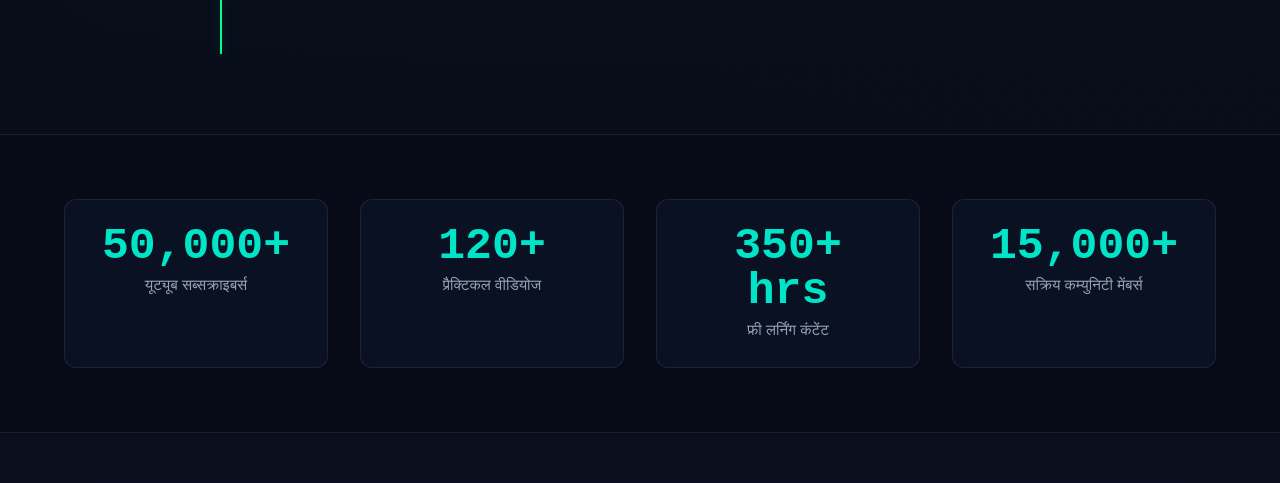
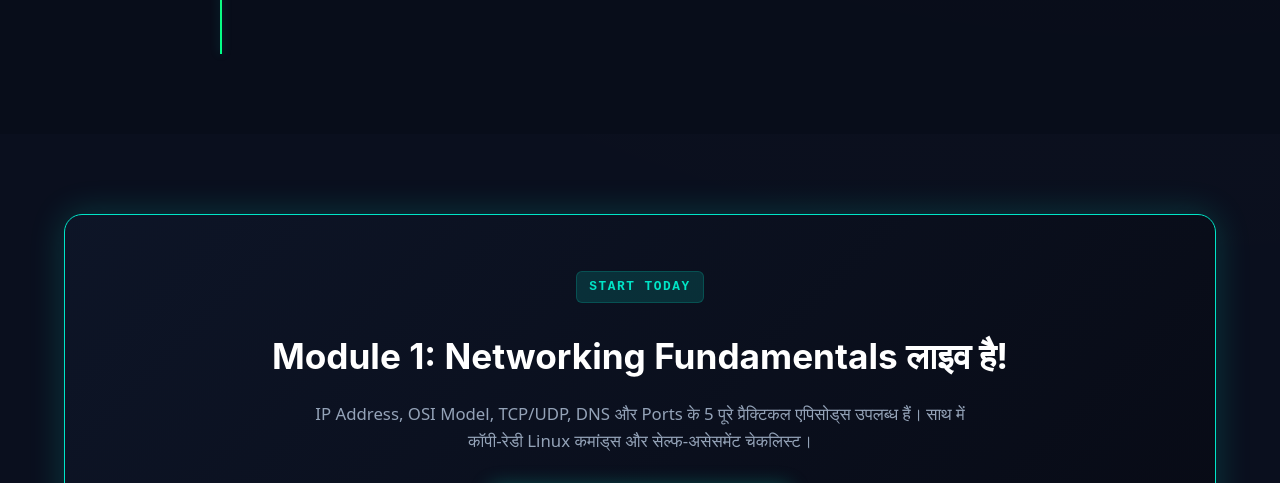
Before and after one commit to ethicalcodex-official/ethicalcodex-official.github.io, a plain HTML site: page index.html in a window 1280 px wide. Shown: the part 3860-4343 px from the top of the page. Drawn offline with Linux system fonts and the light colour scheme.

Commit message:
Remove stats counter section as requested

```diff
--- a/index.html
+++ b/index.html
@@ -331,33 +331,6 @@
       </div>
     </section>
 
-    <!-- Stats Counter Section (Customizable Placeholders) -->
-    <section class="stats-section" aria-label="Community Statistics">
-      <div class="container">
-        <div class="stats-grid">
-          <div class="stat-box reveal">
-            <!-- EDITABLE: data-target को अपने सब्सक्राइबर काउंट से बदलें -->
-            <div class="stat-number" data-target="50000" data-suffix="+">0</div>
-            <div class="stat-label">यूट्यूब सब्सक्राइबर्स</div>
-          </div>
-          <div class="stat-box reveal">
-            <!-- EDITABLE: data-target को अपने वीडियो काउंट से बदलें -->
-            <div class="stat-number" data-target="120" data-suffix="+">0</div>
-            <div class="stat-label">प्रैक्टिकल वीडियोज</div>
-          </div>
-          <div class="stat-box reveal">
-            <!-- EDITABLE: data-target को अपने वॉच आवर्स से बदलें -->
-            <div class="stat-number" data-target="350" data-suffix="+ hrs">0</div>
-            <div class="stat-label">फ्री लर्निंग कंटेंट</div>
-          </div>
-          <div class="stat-box reveal">
-            <!-- EDITABLE: data-target को अपने कम्युनिटी काउंट से बदलें -->
-            <div class="stat-number" data-target="15000" data-suffix="+">0</div>
-            <div class="stat-label">सक्रिय कम्युनिटी मेंबर्स</div>
-          </div>
-        </div>
-      </div>
-    </section>
 
     <!-- Free Course CTA Banner -->
     <section class="section" aria-label="Course Call to Action">
```
